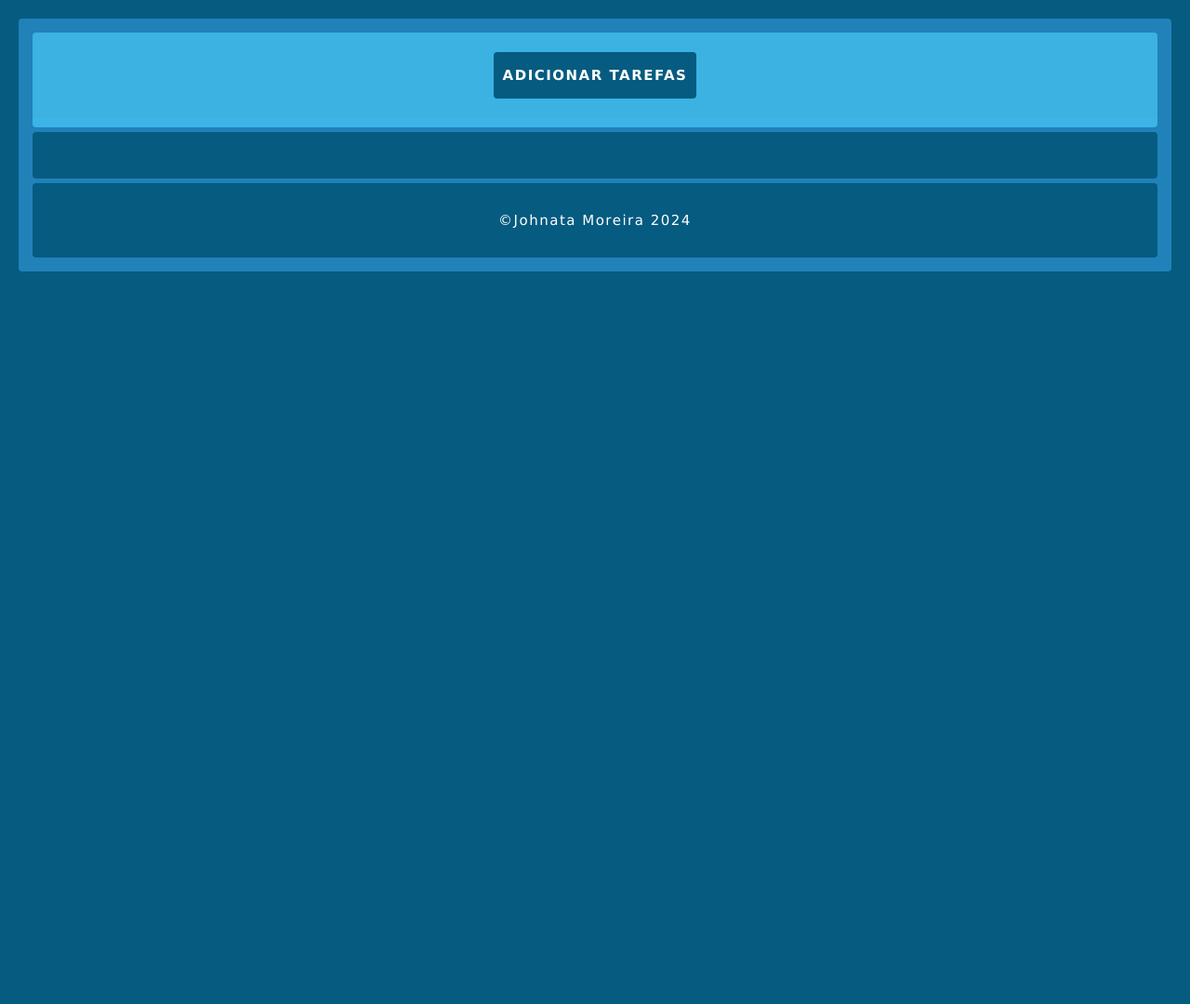
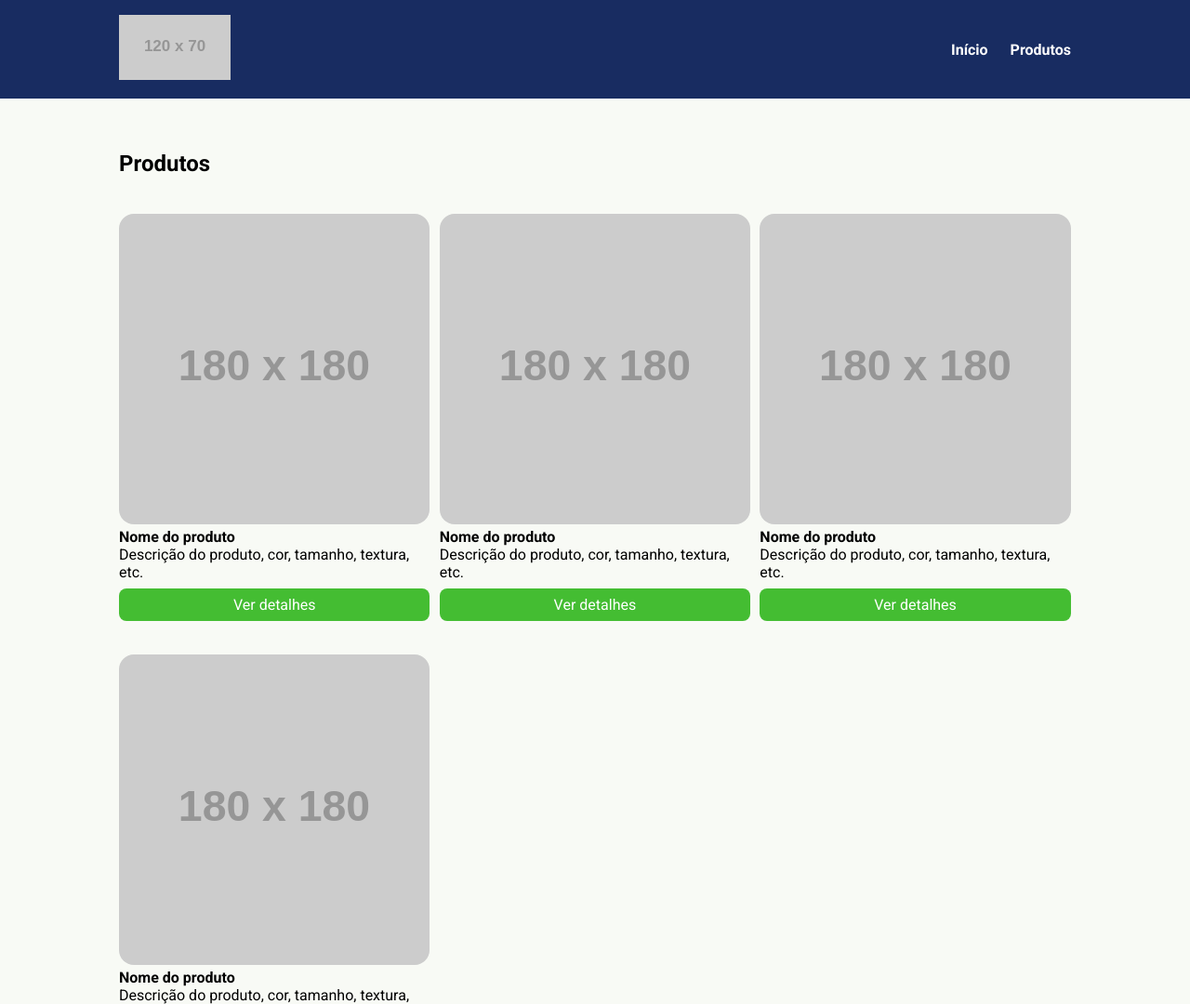
Before and after one commit to JohnataMoreira/curso_ebac_frontend_old, a plain HTML site: page index.html in a window 1280 px wide. Shown: the top 1080 px of the page at 93% size. Before the commit the page ends 800 px from the top, so only its background shows below. Drawn offline with nearby package versions, Linux system fonts and the light colour scheme; placeholder pictures from the web are drawn by us.

Commit message:
exercicio_sass

```diff
--- a/index.html
+++ b/index.html
@@ -1,33 +1,79 @@
-
 <!DOCTYPE html>
-<html lang="pt-br">
+<html lang="pt-BR">
 <head>
     <meta charset="UTF-8">
+    <meta http-equiv="X-UA-Compatible" content="IE=edge">
     <meta name="viewport" content="width=device-width, initial-scale=1.0">
-    <title>Tarefas</title>
+    <title>Document</title>
     <link rel="preconnect" href="https://fonts.googleapis.com">
     <link rel="preconnect" href="https://fonts.gstatic.com" crossorigin>
     <link href="https://fonts.googleapis.com/css2?family=Roboto:wght@400;700&display=swap" rel="stylesheet">
-    <link rel="stylesheet" href="style.css">
+    <link rel="stylesheet" href="css/main.css">
 </head>
 <body>
-<header>
-    <button type="button">Adicionar Tarefas</button>
-</header>
-     <form>
-        <label for="input-tarefa" name="input-tarefa">Nova Tarefa</label>
-        <input id="input-tarefa" type="text" class="itemTxt" required>
-        <button type="submit" class="botao-adicionar">Adicionar</button>
-        <button type="reset" id="botao-limpar">Limpar</button>
-    </form>
-    <div class="containerLi">
-        <!-- <button id="botaoAdd" class="checked">Olá</button> -->
-        <ul class="listaAdd"></ul>
-    </div>
-    <script src="https://code.jquery.com/jquery-3.7.1.min.js"></script>
-    <script src="script.js"></script>
+    <header>
+        <div class="container">
+            <div class="branding">
+                <img src="https://via.placeholder.com/120x70" />
+            </div>
+            <nav>
+                <ul class="menu">
+                    <li>
+                        <a href="#">Início</a>
+                    </li>
+                    <li>
+                        <a href="#">Produtos</a>
+                    </li>
+                </ul>
+            </nav>
+        </div>
+    </header>
+    <section>
+        <div class="container">
+            <h2>Produtos</h2>
+            <ul class="products">
+                <li class="product-item">
+                    <img src="https://via.placeholder.com/180x180" />
+                    <h4>Nome do produto</h4>
+                    <p>
+                        Descrição do produto, cor, tamanho, textura, etc.
+                    </p>
+                    <a href="#" class="product-button">
+                        Ver detalhes
+                    </a>
+                </li>
+                <li class="product-item">
+                    <img src="https://via.placeholder.com/180x180" />
+                    <h4>Nome do produto</h4>
+                    <p>
+                        Descrição do produto, cor, tamanho, textura, etc.
+                    </p>
+                    <a href="#" class="product-button">
+                        Ver detalhes
+                    </a>
+                </li>
+                <li class="product-item">
+                    <img src="https://via.placeholder.com/180x180" />
+                    <h4>Nome do produto</h4>
+                    <p>
+                        Descrição do produto, cor, tamanho, textura, etc.
+                    </p>
+                    <a href="#" class="product-button">
+                        Ver detalhes
+                    </a>
+                </li>
+                <li class="product-item">
+                    <img src="https://via.placeholder.com/180x180" />
+                    <h4>Nome do produto</h4>
+                    <p>
+                        Descrição do produto, cor, tamanho, textura, etc.
+                    </p>
+                    <a href="#" class="product-button">
+                        Ver detalhes
+                    </a>
+                </li>
+            </ul>
+        </div>
+    </section>
 </body>
-<footer>
-<p>&copy;Johnata Moreira 2024</p>
-</footer>
 </html>
--- /dev/null
+++ b/sass/config/_reset.scss
@@ -0,0 +1,6 @@
+* {
+    margin: 0;
+    padding: 0;
+    box-sizing: border-box;
+    font-family: Roboto, sans-serif;
+}
--- /dev/null
+++ b/sass/main.scss
@@ -0,0 +1,101 @@
+@import 'var/variaveis.scss';
+@import 'config/reset.scss';
+
+body {
+    background-color: $bg-primaria;
+}
+
+li {
+    list-style: none;
+}
+
+.container {
+    max-width: 1024px;
+    width: 100%;
+    margin: 0 auto;
+}
+
+header {
+    background-color: $bg-secundaria;
+    position: sticky;
+    top: 0;
+    left: 0;
+}
+
+header .container {
+    display: flex;
+    justify-content: space-between;
+    align-items: center;
+    padding: 16px 0;
+}
+
+.menu {
+    display: flex;
+
+    li {
+        font-weight: bold;
+        margin-left: 24px;
+        a{
+            color: #fff;
+            text-decoration: none;
+        }
+    }
+}
+
+section {
+    padding: 56px 0;
+}
+
+.products {
+    margin-top: 40px;
+    display: grid;
+    grid-template-columns: repeat(3, 32.66%);
+    column-gap: 1%;
+    row-gap: 4%;
+    width: 100%;
+}
+
+.product-item img {
+    width: 100%;
+    border-radius: 16px;
+}
+
+@mixin botoes{
+    background-color: $bg-terciaria;
+}
+
+.product-button {
+    display: block;
+    background-color: $bg-terciaria;
+    color: #fff;
+    text-align: center;
+    padding: 8px 0;
+    border-radius: 8px;
+    margin-top: 8px;
+    text-decoration: none;
+    @include botoes;
+    &:hover{
+        background-color: $bg-quartenaria;
+    }
+}
+
+@media screen and (max-width: 1023px) {
+    .container {
+        max-width: 80%;
+    }
+
+    .products {
+        grid-template-columns: repeat(2, 48.5%);
+        column-gap: 3%;
+    }
+}
+
+@media screen and (max-width: 767px) {
+    .products {
+        display: block;
+    }
+
+    .product-item  {
+        margin-bottom: 32px;
+    }
+}
--- /dev/null
+++ b/sass/var/_variaveis.scss
@@ -0,0 +1,5 @@
+//CORES BACKGROUND
+$bg-primaria: #f8faf5;
+$bg-secundaria: #182C61;
+$bg-terciaria: #44bd32;
+$bg-quartenaria: #206616;
```
Also changed, not shown: css/main.css (added).
